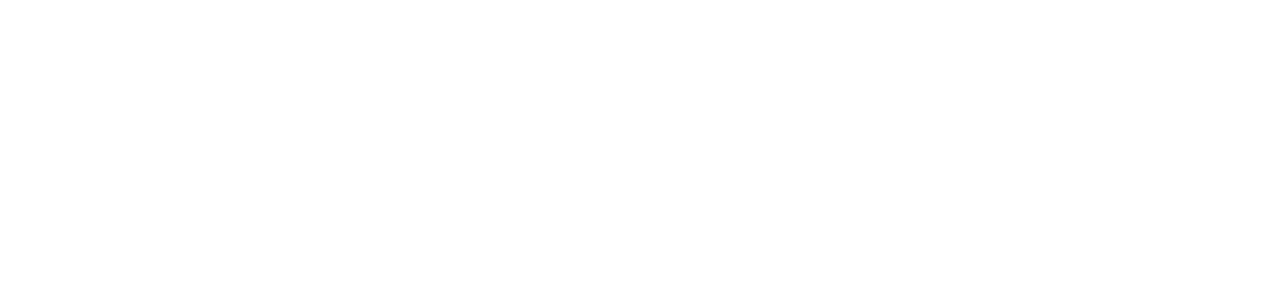
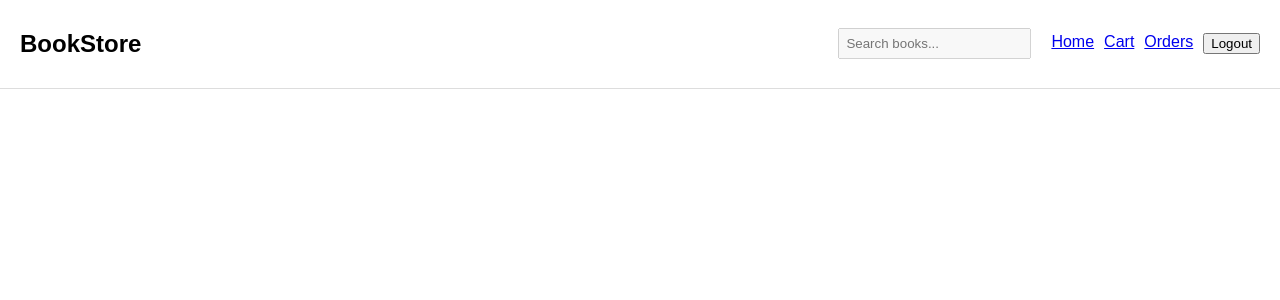
Before and after one commit to nilukadam/book-store-frontend, a React (Vite) app: page / in a window 1280 px wide. Shown: the top 300 px of the page. Built offline with nearby package versions, Linux system fonts and the light colour scheme; sample sign-in values are in the browser's storage.

Commit message:
Added header navigation with conditional rendering and logout.

```diff
--- a/src/App.jsx
+++ b/src/App.jsx
@@ -1,15 +1,22 @@
-import { Routes, Route } from 'react-router-dom';
+import { Routes, Route, useLocation} from 'react-router-dom';
 import Login from './pages/Login';
 import Signup from './pages/Signup';
 import Home from './pages/Home';
 import Cart from './pages/Cart';
 import Orders from './pages/Orders';
 import ProtectedRoute from './components/ProtectedRoute';
+import Header from './components/Header/Header';
 
 function App() {
+  const location = useLocation();
+
+  const hideHeader =
+    location.pathname === '/login' ||
+    location.pathname === '/signup';
   return (
     <>
 
+      {!hideHeader && <Header />}
 
       <Routes>
         {/* Public Routes */}
--- /dev/null
+++ b/src/components/Header/Header.jsx
@@ -0,0 +1,52 @@
+import { Link, useNavigate } from 'react-router-dom';
+
+const Header = () => {
+  const navigate = useNavigate();
+
+  const handleLogout = () => {
+    localStorage.removeItem('user');
+    navigate('/login');
+  };
+
+  return (
+    <header style={styles.header}>
+      <h2 style={styles.logo}>BookStore</h2>
+
+      <input
+        type="text"
+        placeholder="Search books..."
+        style={styles.search}
+        disabled
+      />
+
+      <nav style={styles.nav}>
+        <Link to="/">Home</Link>
+        <Link to="/cart">Cart</Link>
+        <Link to="/orders">Orders</Link>
+        <button onClick={handleLogout}>Logout</button>
+      </nav>
+    </header>
+  );
+};
+
+const styles = {
+  header: {
+    display: 'flex',
+    alignItems: 'center',
+    gap: '20px',
+    padding: '10px 20px',
+    borderBottom: '1px solid #ddd'
+  },
+  logo: {
+    marginRight: 'auto'
+  },
+  search: {
+    padding: '6px'
+  },
+  nav: {
+    display: 'flex',
+    gap: '10px'
+  }
+};
+
+export default Header;
--- a/src/pages/Home.jsx
+++ b/src/pages/Home.jsx
@@ -1,19 +1,7 @@
 import { useNavigate } from 'react-router-dom';
 
 const Home = () => {
-  const navigate = useNavigate();
-
-  const handleLogout = () => {
-    localStorage.removeItem('user');
-    navigate('/login');
-  };
-
-  return (
-    <div>
-      <h2>Home Page</h2>
-      <button onClick={handleLogout}>Logout</button>
-    </div>
-  );
+  return <h2>Home Page</h2>;
 };
 
 export default Home;
```
